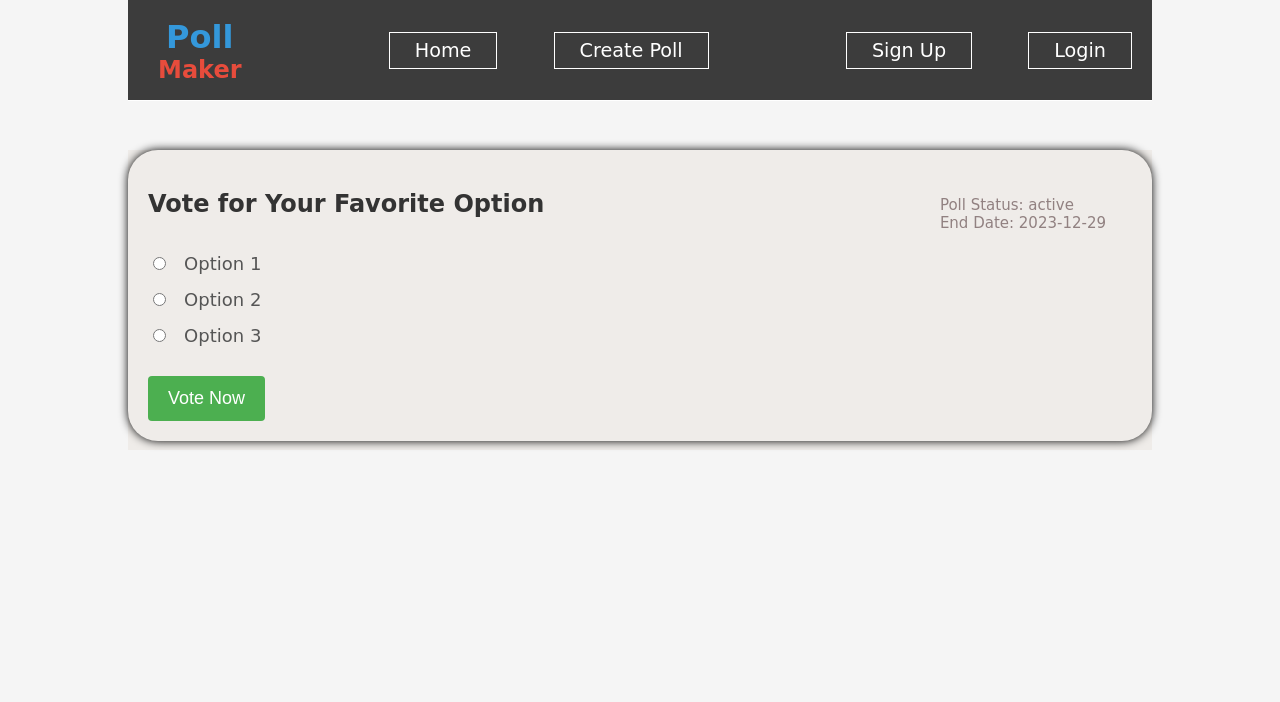
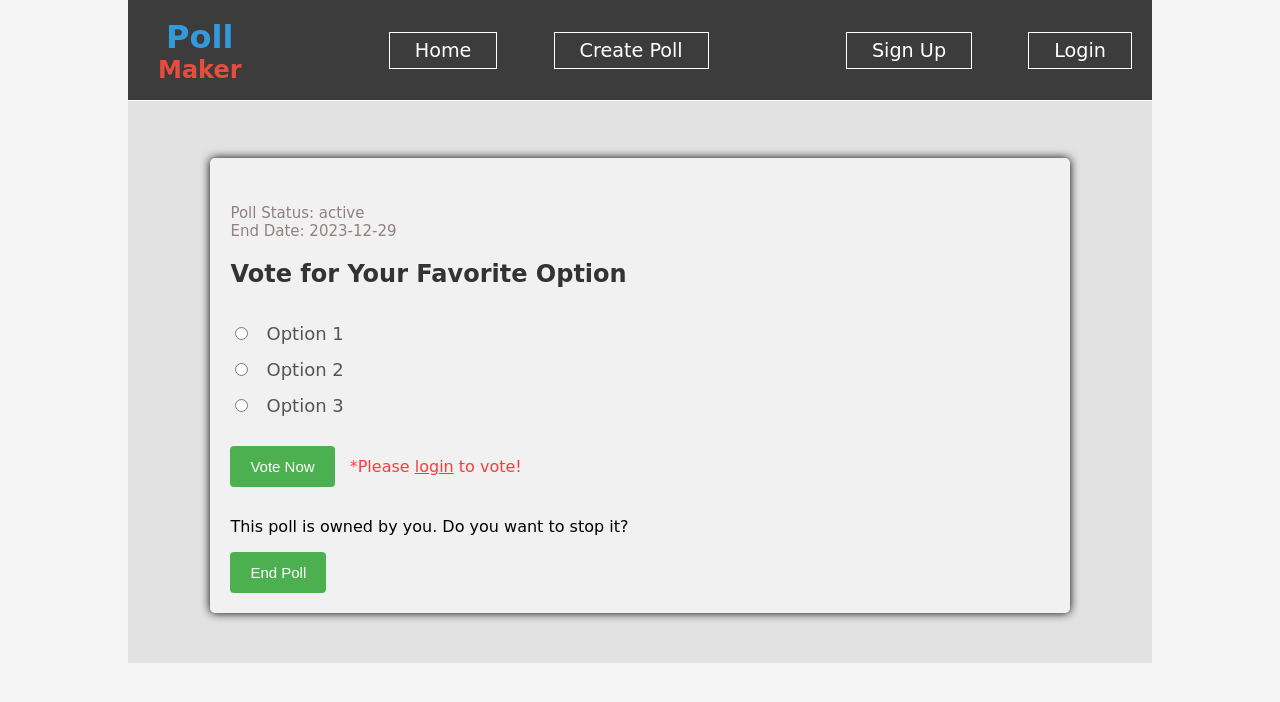
Before and after one commit to Hesham243/Online-Poll-Maker-Website-Project, a PHP site: page /vote.php in a window 1280 px wide. Shown: the top 702 px of the page. Run offline with PHP 8.4, Linux system fonts and the light colour scheme.

Commit message:
update vote page

```diff
--- a/css/vote.css
+++ b/css/vote.css
@@ -8,7 +8,9 @@ body {
     min-height: 300px;
     margin-right: auto;
     margin-left: auto;
-    background-color: #efece9;
+    background-color: #00000014;
+    padding-top: 150px;
+    padding-bottom: 50px;
 }
 
 /* Header style */
@@ -86,14 +88,18 @@ a {
 
 /* End of navbar1 style */
 #vote-con{
-    border-radius: 30px;
+    margin: 0px auto;
+    width: 80%;
+    border-radius: 5px;
     box-shadow: 0 0 10px black;
     padding: 20px;
-    margin-top: 150px;
+    background-color: #f1f1f1;
 }
 .question-polldate{
+    /* display: flex;
+    justify-content: space-between; */
+    flex-direction: column;
     display: flex;
-    justify-content: space-between;
 }
 .status-enddate{
     color: #918181;
@@ -126,7 +132,7 @@ input[type="submit"] {
     background-color: #4caf50;
     color: #fff;
     padding: 12px 20px;
-    font-size: 18px;
+    font-size: 15px;
     border: none;
     border-radius: 4px;
     cursor: pointer;
@@ -136,3 +142,8 @@ input[type="submit"] {
 input[type="submit"]:hover {
     background-color: #45a049;
 }
+
+#login-vote{
+    color: #ff0000c2;
+    text-decoration: underline;
+}
--- a/vote.php
+++ b/vote.php
@@ -1,5 +1,6 @@
 <!DOCTYPE html>
 <html lang="en">
+
 <head>
     <meta charset="UTF-8">
     <meta name="viewport" content="width=device-width, initial-scale=1.0">
@@ -7,16 +8,17 @@
     <link rel="stylesheet" href="css/vote.css">
     <link rel="stylesheet" href="https://cdnjs.cloudflare.com/ajax/libs/font-awesome/6.0.0/css/all.min.css">
 </head>
+
 <body>
     <div class="container">
         <?php require('header.php'); ?>
         <div id="vote-con">
             <div class="question-polldate">
-                <h2>Vote for Your Favorite Option</h2>
                 <div class="status-enddate">
                     <span>Poll Status: active</span>
                     <span>End Date: 2023-12-29</span>
                 </div>
+                <h2>Vote for Your Favorite Option</h2>
             </div>
 
             <form action="vote_handler.php" method="post">
@@ -37,10 +39,16 @@
 
                 <div class="vote-button">
                     <input type="submit" value="Vote Now">
+                    <span style="padding-left:10px; color: #ff0000c2;">*Please <a id="login-vote" href="">login</a> to vote!</span>
+                </div>
+                <div class="vote-button">
+                    <p>This poll is owned by you. Do you want to stop it?</p>
+                    <input type="submit" value="End Poll">
                 </div>
             </form>
         </div>
     </div>
 
 </body>
+
 </html>
```
Also changed, not shown: css/create-poll.css (+15 -6 lines). Lines whose indentation alone changed are shown as unchanged.
